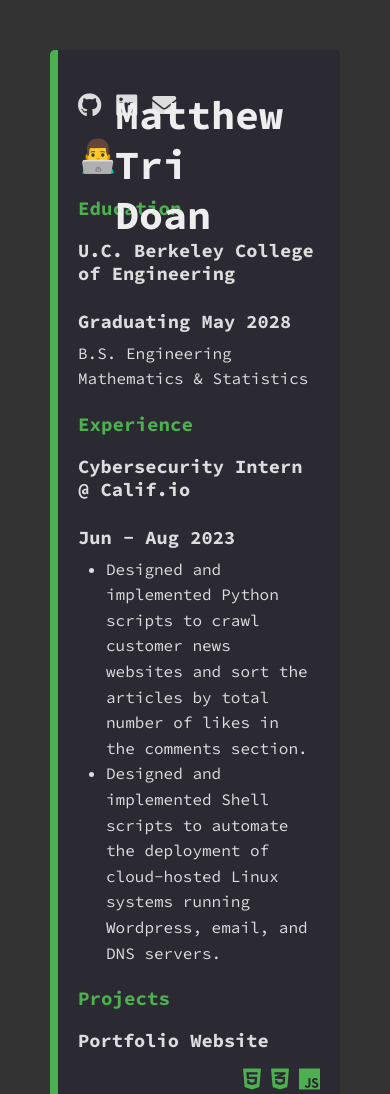
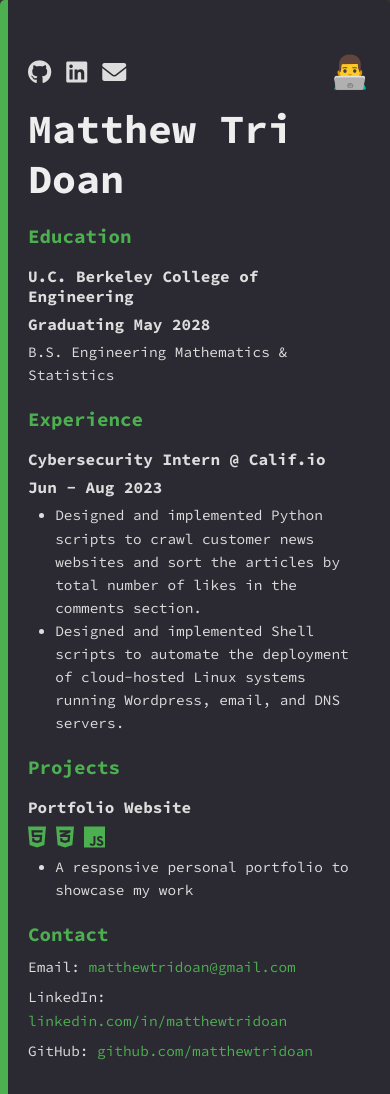
Before and after one commit to matthewtridoan/matthewtridoan.github.io, a plain HTML site: page index.html in a window 390 px wide. Shown: the top 1094 px of the page. Drawn offline with Linux system fonts and the light colour scheme.

Commit message:
Made mobile responsive

```diff
--- a/index.html
+++ b/index.html
@@ -29,7 +29,6 @@
         border-left: 8px solid #4caf50;
         border-radius: 5px;
         padding: 20px;
-        min-width: 35%;
         max-width: 800px;
         width: 100%;
         color: #ddd;
@@ -59,16 +58,25 @@
         gap: 15px;
       }
 
+      .header-top {
+        display: flex;
+        justify-content: space-between;
+        align-items: center;
+        width: 100%;
+        padding: 0.75em 0;
+      }
+
+      .header h1 {
+        margin: 0;
+      }
+
       .name {
         position: absolute;
         left: 50%;
         transform: translate(-50%);
         font-size: 2.5em;
         color: #eee;
-      }
-
-      .header h1 {
-        margin: 0;
+        text-align: center;
       }
 
       .header h3 {
@@ -92,6 +100,16 @@
         color: #4caf50;
       }
 
+      .projects a {
+        color: #ddd;
+        text-decoration: none;
+      }
+
+      .projects a:hover {
+        text-decoration: underline;
+        color: #4caf50;
+      }
+
       .contact a {
         color: #4caf50;
         text-decoration: none;
@@ -104,7 +122,6 @@
       .tech-icons {
         display: flex;
         gap: 10px;
-        margin-left: auto;
       }
 
       .tech-icons i {
@@ -129,15 +146,53 @@
       }
 
       @media (max-width: 600px) {
+        body {
+          padding: 0;
+        }
+
+        .container {
+          height: 100%;
+        }
+
         h1 {
           font-size: 2em;
         }
         h2 {
           font-size: 1.2em;
         }
+        h3 {
+          font-size: 1em;
+        }
+        p {
+          font-size: 0.9em;
+        }
+        ul {
+          font-size: 0.9em;
+        }
         .header {
           flex-direction: column;
           align-items: flex-start;
+          gap: 0;
+        }
+        .header-top {
+          display: flex;
+          justify-content: space-between;
+          align-items: center;
+          width: 100%;
+        }
+        .tech-icons {
+          margin-top: 0.5em;
+        }
+        .name {
+          position: relative;
+          transform: none;
+          text-align: left;
+          left: 0;
+          margin-top: 15px;
+        }
+        .emoji {
+          order: 2;
+          margin: 0;
         }
       }
     </style>
@@ -145,6 +200,7 @@
   <body>
     <div class="container">
       <section class="header">
+        <div class="header-top">
           <div class="social-icons">
             <a href="https://github.com/matthewtridoan" target="_blank"
               ><i class="fab fa-github"></i
@@ -157,9 +213,10 @@
             ></a>
           </div>
 
+          <h1 class="emoji">👨‍💻</h1>
+        </div>
+
         <h1 class="name">Matthew Tri Doan</h1>
-
-        <h1>👨‍💻</h1>
       </section>
 
       <section class="education">
@@ -194,7 +251,13 @@
       <section class="projects">
         <h2>Projects</h2>
         <div class="header">
-          <h3>Portfolio Website</h3>
+          <h3>
+            <a
+              href="https://github.com/matthewtridoan/matthewtridoan.github.io"
+              target="_blank"
+              >Portfolio Website</a
+            >
+          </h3>
           <div class="tech-icons">
             <i class="fab fa-html5"></i>
             <i class="fab fa-css3-alt"></i>
```
Lines whose indentation alone changed are shown as unchanged.
